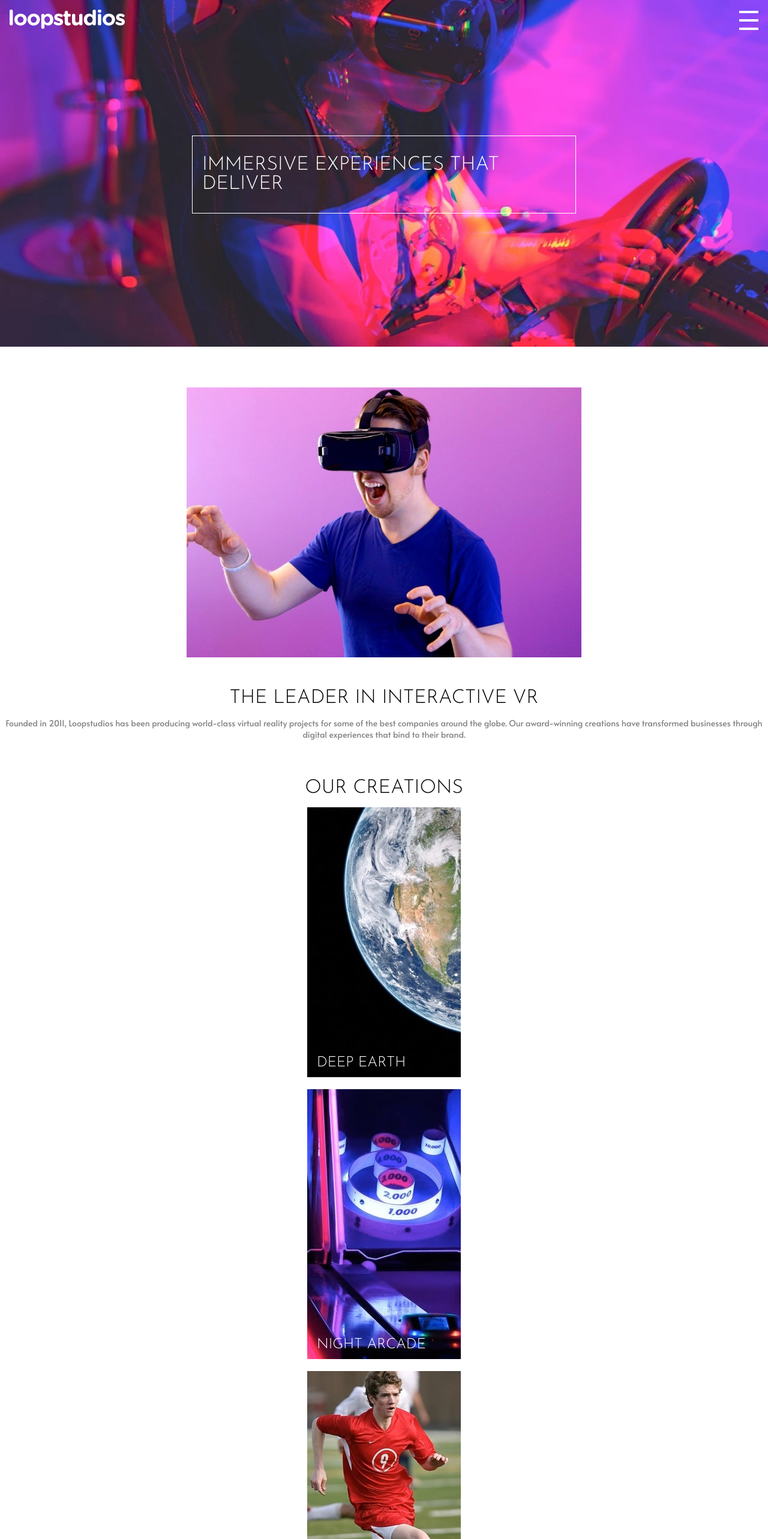
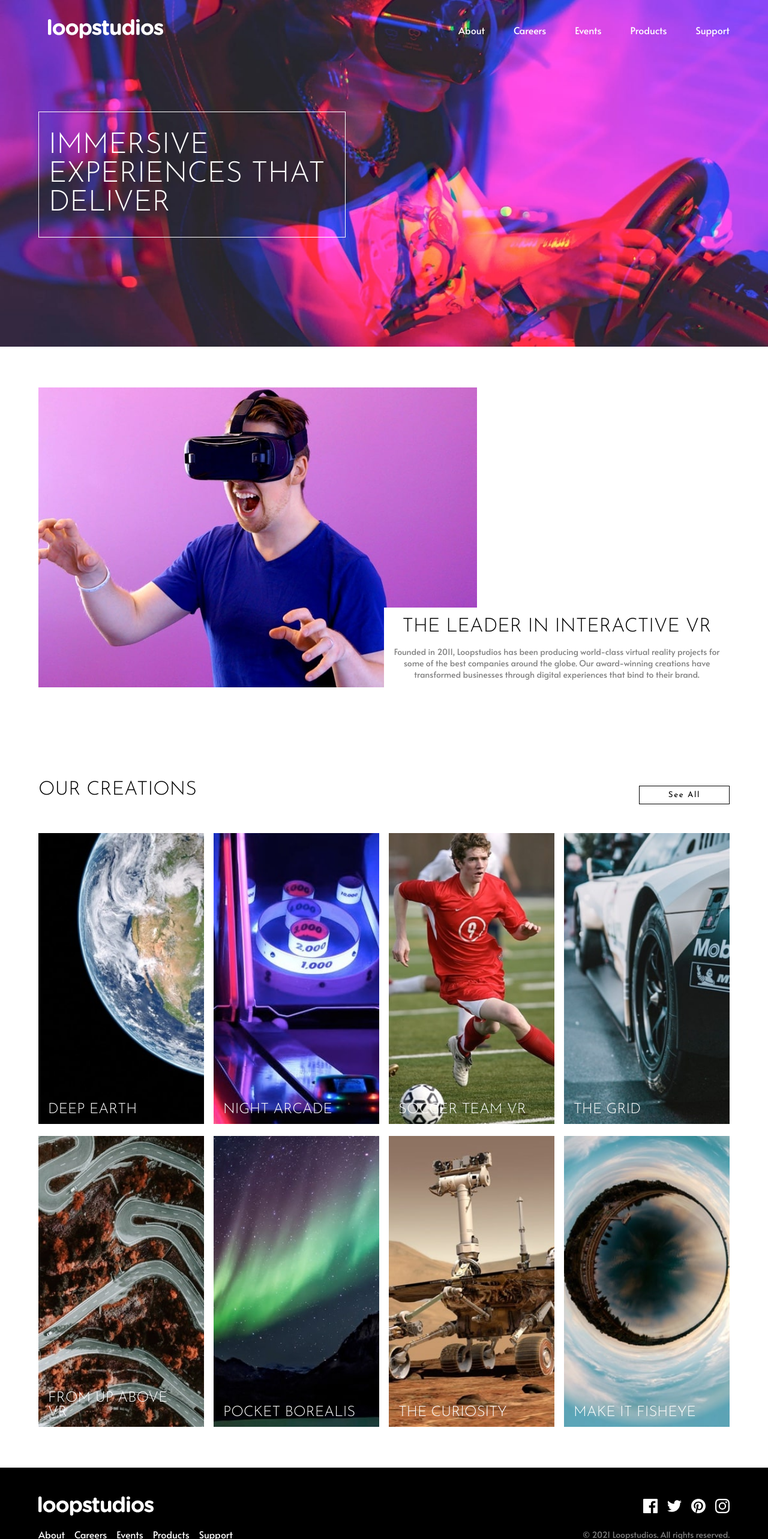
Before and after one commit to hrong1/loopstudios-landing-page, a React (Vite) app: page / in a window 1280 px wide. Shown: the top 2566 px of the page at 60% size. Built offline with nearby package versions, Linux system fonts and the light colour scheme.

Commit message:
scss for desktop completed

```diff
--- a/src/App.scss
+++ b/src/App.scss
@@ -1,11 +1,13 @@
 body {
     font-family: $font-alata;
-    display: flex;
-    flex-direction: column;
-    justify-content: center;
-    align-items: center;
 }
 
 body:has(header.is-open) {
     overflow: hidden;
 }
+
+@media (min-width: 50rem) {
+    main {
+        padding: 0 $spacing-6 + $spacing-3;
+    }
+}
--- a/src/component/footer/footer.scss
+++ b/src/component/footer/footer.scss
@@ -41,4 +41,62 @@
         color: $grey;
         font-size: $fs-sm;
     }
+
+    @media (min-width: 50rem) {
+        display: grid;
+        grid-template-areas:
+            "logo icon-list"
+            "nav-list copyright";
+        justify-content: space-between;
+        padding: $spacing-6 $spacing-6 + $spacing-3;
+
+        &__logo {
+            text-align: left;
+            grid-area: logo;
+        }
+
+        &__nav {
+            padding: 0;
+            grid-area: nav-list;
+        }
+
+        &__icon-list {
+            justify-content: flex-end;
+            grid-area: icon-list;
+        }
+
+        &__copyright {
+            grid-area: copyright;
+        }
+
+        &__nav-list {
+            flex-direction: row;
+        }
+
+        &__nav-list,
+        &__icon-list {
+            li {
+                a{
+                    padding: $spacing-2 0;
+                    position: relative;
+
+                    &::after {
+                        content: '';
+                        position: absolute;
+                        bottom: 0;
+                        left: 50%;
+                        width: 50%;
+                        height: $border-width;
+                        background-color: $white;
+                        transform: translateX(-50%) scaleX(0);
+                        transition: transform $animation-time ease-in-out;
+                    }
+
+                    &:hover::after {
+                        transform: translateX(-50%) scaleX(1);
+                    }
+                }
+            }
+        }
+    }
 }
--- a/src/component/header/header.scss
+++ b/src/component/header/header.scss
@@ -26,7 +26,9 @@
     &__title {
         position: absolute;
         color: $white;
-        border: 0.1rem solid $white;
+        border: $border-width solid $white;
+        width: max-content;
+        max-width: 90%;
         padding: $spacing-5 $spacing-3;
         top: 50%;
         left: 50%;
@@ -87,4 +89,55 @@
         }
     }
 
+    @media (min-width: 50rem) {
+        &__top {
+            padding: $spacing-3 $spacing-6 + $spacing-3;
+        }
+
+        &__title {
+            left: $spacing-6 + $spacing-3;
+            transform: translate(0%, -50%);
+            font-size: $fs-xxl * 1.5;
+            width: 40%;
+        }
+
+        &__nav-toggle {
+            display: none;
+        }
+
+        &__nav-list {
+            transform: translateX(0%);
+            background-color: transparent;
+            position: unset;
+            width: unset;
+            height: unset;
+            flex-direction: row;
+            padding: 0;
+            gap: $spacing-6;
+
+            li {
+                a{
+                    padding: $spacing-3 0;
+                    position: relative;
+
+                    &::after {
+                        content: '';
+                        position: absolute;
+                        bottom: 0;
+                        left: 50%;
+                        width: 50%;
+                        height: $border-width * 2;
+                        background-color: $white;
+                        transform: translateX(-50%) scaleX(0);
+                        transition: transform $animation-time ease-in-out;
+                    }
+
+                    &:hover::after {
+                        transform: translateX(-50%) scaleX(1);
+                    }
+                }
+            }
+        }
+    }
+
 }
--- a/src/component/homepage/card-container.jsx
+++ b/src/component/homepage/card-container.jsx
@@ -2,8 +2,8 @@ import './card-container.scss';
 import Card from './card/card';
 
 
-const desktopImages = import.meta.glob('../../assets/desktop/*.jpg', { eager: true, as: 'url' });
-const mobileImages = import.meta.glob('../../assets/mobile/*.jpg', { eager: true, as: 'url' });
+const desktopImages = import.meta.glob('../../assets/desktop/*.jpg', { eager: true, query: '?url', import: 'default' });
+const mobileImages = import.meta.glob('../../assets/mobile/*.jpg', { eager: true, query: '?url', import: 'default' });
 
 const cardData = [
     {
--- a/src/component/homepage/card-container.scss
+++ b/src/component/homepage/card-container.scss
@@ -22,10 +22,47 @@
 
     &__button {
         font-family: $font-josefin;
-        background-color: transparent;
+        color: $black;
+        background-color: $white;
         letter-spacing: $letter-spacing;
         border: $border-width solid $black;
         padding: $spacing-2 $spacing-6;
         margin-top: $spacing-3;
+        cursor: pointer;
+
+        transition: background-color $animation-time ease-out, color $animation-time ease-out;
+
+        &:hover {
+            background-color: $black;
+            color: $white;
+        }
+    }
+
+    @media (min-width: 50rem) {
+        grid-template-areas:
+            "title  button"
+            "grid   grid";
+        display: grid;
+        grid-template-rows: auto 1fr;
+        grid-template-columns: 1fr auto;
+        gap: $spacing-6;
+
+        &__title {
+            text-align: left;
+            grid-area: title;
+        }
+
+        &__button {
+            justify-self: end;
+            grid-area: button;
+        }
+
+        &__grid {
+            max-width: none;
+            width: 100%;
+            grid-area: grid;
+            grid-template-columns: 1fr 1fr 1fr 1fr;
+        }
+
     }
 }
--- a/src/component/homepage/card/card.scss
+++ b/src/component/homepage/card/card.scss
@@ -3,22 +3,39 @@
     display: flex;
     justify-content: center;
     align-items: center;
-    text-align: center;
+    text-align: left;
     width: 100%;
+    cursor: pointer;
+
+    &__image-container {
+        width: 100%;
+    }
 
     &__image {
         width: 100%;
+        transition: opacity $animation-time ease-in;
     }
 
     &__title {
+        width: 80%;
         font-family: $font-josefin;
         color: $white;
         font-weight: $font-thin;
         position: absolute;
         font-size: $fs-xl;
-        bottom: 0;
-        left: 0;
-        margin: $spacing-3;
+        bottom: 0 + $spacing-3;
+        left: 0 + $spacing-3;
         text-transform: uppercase;
+        transition: color $animation-time ease-in;
+    }
+
+    &:hover {
+        .card__image {
+            opacity: $default-opacity;
+        }
+
+        .card__title {
+            color: $black;
+        }
     }
 }
--- a/src/component/homepage/intro.scss
+++ b/src/component/homepage/intro.scss
@@ -31,4 +31,23 @@
         color: $grey;
         font-size: $fs-sm;
     }
+
+    @media (min-width: 50rem) {
+        align-items: flex-start;
+        margin-bottom: $spacing-6 * 3;
+        position: relative;
+        text-align: left;
+
+        &__image {
+            max-width: none;
+        }
+
+        &__content {
+            position: absolute;
+            background-color: $white;
+            padding: $spacing-3;
+            left: 50%;
+            bottom: 0;
+        }
+    }
 }
--- a/src/styles/_variables.scss
+++ b/src/styles/_variables.scss
@@ -33,3 +33,5 @@ $border-radius-circle: 50%;
 $animation-time: 0.3s;
 // border
 $border-width: 0.1rem;
+// opacity
+$default-opacity: 0.5;
--- a/vite.config.js
+++ b/vite.config.js
@@ -5,7 +5,7 @@ import path from 'path'
 // https://vite.dev/config/
 export default defineConfig({
   plugins: [react()],
-  base: 'loopstudios-landing-page',
+  base: '/loopstudios-landing-page',
 
   resolve: {
     alias: {
@@ -16,7 +16,7 @@ export default defineConfig({
   css: {
     preprocessorOptions: {
       scss: {
-        additionalData: `@import "@/styles/_variables.scss";`,
+        additionalData: `@use "@/styles/_variables.scss" as *;`,
       },
     },
   },
```
